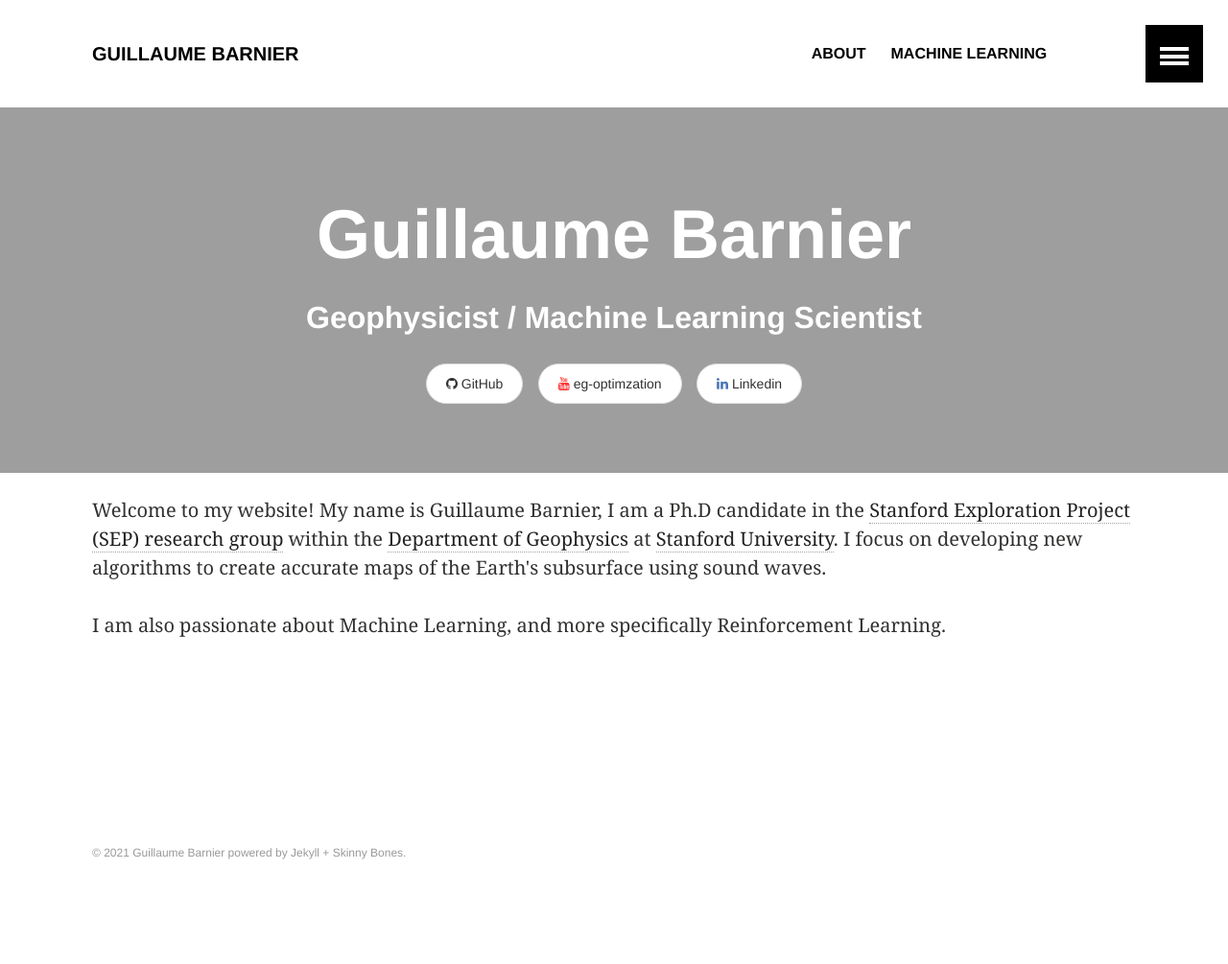
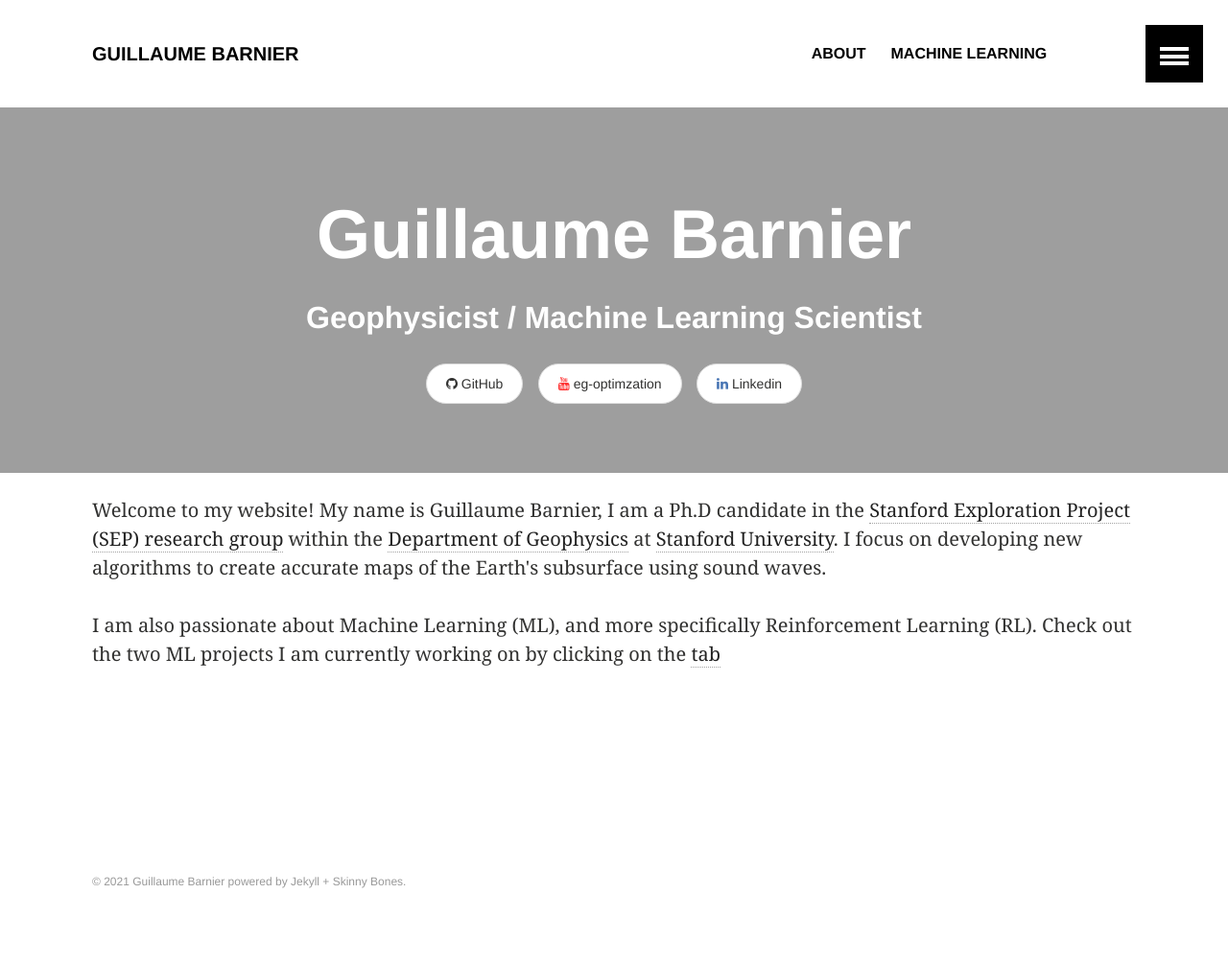
Before and after one commit to gbarnier/gbarnier.github.io, a Jekyll site: the page built from index.md, in a window 1280 px wide. Shown: the whole page at 96% size. Built offline with Jekyll 4.4.1, drawn with Linux system fonts in a browser that asks for light colours; before the commit the page ends 975 px from its top, so only the background shows below that.

Commit message:
Update index.md

```diff
--- a/index.md
+++ b/index.md
@@ -9,7 +9,7 @@ image:
 Welcome to my website! My name is Guillaume Barnier, I am a Ph.D candidate in the <a href="https://sep.sites.stanford.edu">Stanford Exploration Project (SEP) research group</a> within the <a href="https://earth.stanford.edu/geophysics"> Department of Geophysics</a> at <a href="https://www.stanford.edu">Stanford University</a>. I focus on developing new algorithms to create accurate maps of the Earth's subsurface using sound waves.
 <br>
 <br>
-I am also passionate about Machine Learning, and more specifically Reinforcement Learning.
+I am also passionate about Machine Learning (ML), and more specifically Reinforcement Learning (RL). Check out the two ML projects I am currently working on by clicking on the <a href="https://gbarnier.github.io/ml_projects/">tab</a>
 <br>
 <br>
 </p>
```
